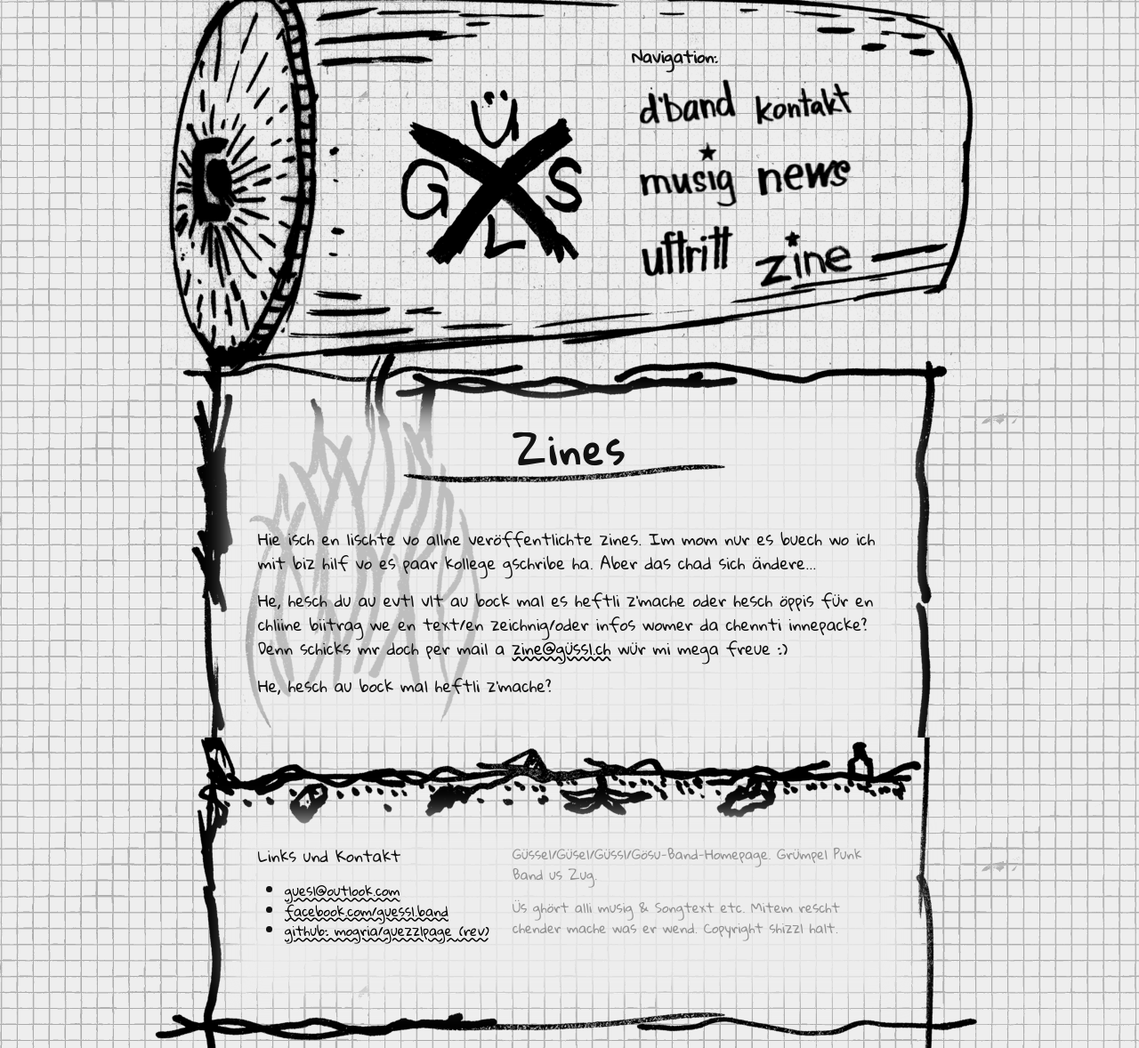
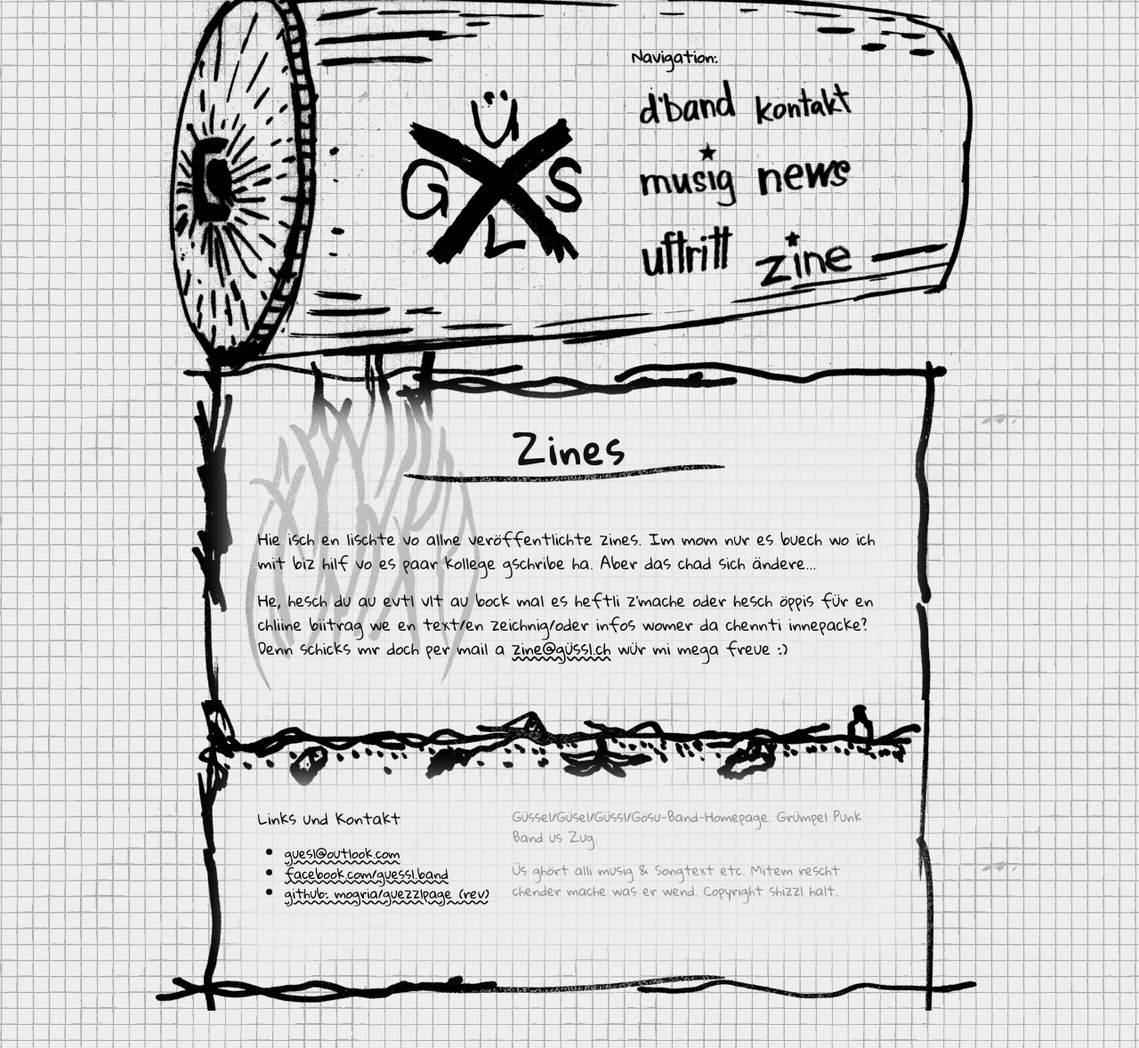
Before and after one commit to mogria/guezzlpage, a Jekyll site: the page built from zines.html, in a window 1280 px wide. Shown: the whole page at 89% size. Built offline with Jekyll 4.4.1, drawn with Linux system fonts in a browser that asks for light colours.

Commit message:
fix zines page

```diff
--- a/zines.html
+++ b/zines.html
@@ -11,5 +11,3 @@ permalink: /zines/
 <p>He, hesch du au evtl vlt au bock mal es heftli z'mache oder hesch öppis für en chliine biitrag we en text/en zeichnig/oder infos womer da chennti innepacke? Denn schicks mr doch per mail a
 <a href="mailto:zine@xn--gssl-0ra.ch?subject=%5BZINE%5D%20">zine@güssl.ch</a> wür mi mega freue :)
 </p>
-
-<p>He, hesch au bock mal heftli z'mache?</p>
```
